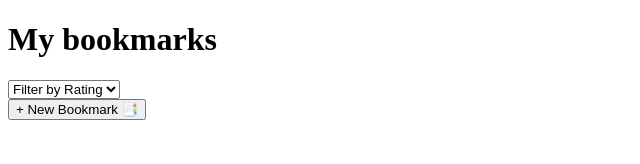
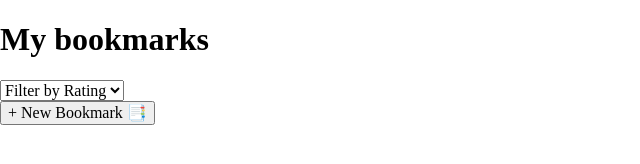
Before and after one commit to thinkful-ei-orka/bookmark-application-adam, a plain HTML site: page index.html in a window 1280 px wide. Shown: the whole page, without its empty margins (0-640 px from the left). Drawn offline with nearby package versions, Linux system fonts and the light colour scheme; no server answers.

Commit message:
final commit

```diff
--- a/index.html
+++ b/index.html
@@ -1 +1 @@
-<!doctype html><html lang="en"><head><meta charset="UTF-8"><meta name="viewport" content="width=device-width,initial-scale=1"><meta http-equiv="X-UA-Compatible" content="ie=edge"><link rel="stylesheet" href="https://cdnjs.cloudflare.com/ajax/libs/font-awesome/4.7.0/css/font-awesome.min.css"><link rel="stylesheet" href="./index.css"><title>My Bookmarks</title></head><body><main></main><script src="index_bundle.js"></script></body></html>
+<!doctype html><html lang="en"><head><meta charset="UTF-8"><meta name="viewport" content="width=device-width,initial-scale=1"><meta http-equiv="X-UA-Compatible" content="ie=edge"><link href="https://cdnjs.cloudflare.com/ajax/libs/normalize/8.0.1/normalize.min.css" rel="stylesheet"/><link rel="stylesheet" href="https://cdnjs.cloudflare.com/ajax/libs/font-awesome/4.7.0/css/font-awesome.min.css"><link rel="stylesheet" href="./index.css"><title>My Bookmarks</title></head><body><main></main><script src="https://cdnjs.cloudflare.com/ajax/libs/cuid/1.3.8/browser-cuid.min.js"></script><script src="https://code.jquery.com/jquery-3.5.0.min.js"></script><script src="index.js"></script><script src="index_bundle.js"></script></body></html>
```
